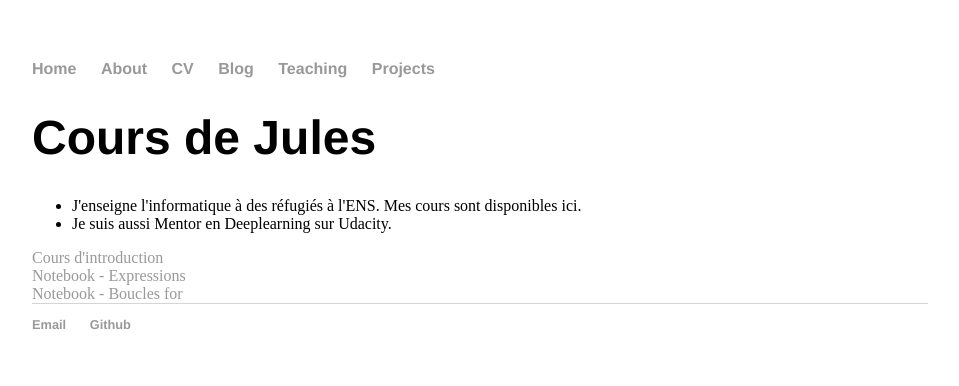
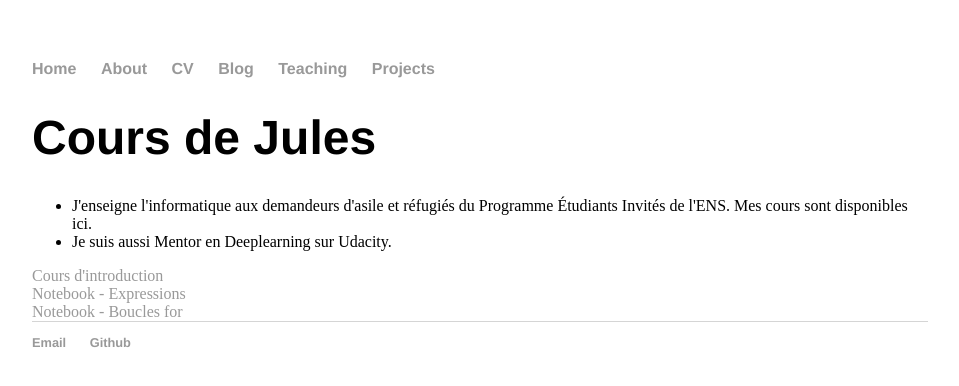
Before and after one commit to Artix18/artix18.github.io, a Jekyll site: the page built from teach/index.html, in a window 1280 px wide. Shown: the top 386 px of the page, without its empty margins (160-1119 px from the left). Built offline with Jekyll 4.4.1, drawn with Linux system fonts in a browser that asks for light colours.

Commit message:
edit page cours

```diff
--- a/teach/index.html
+++ b/teach/index.html
@@ -5,7 +5,7 @@ title: Cours de Jules
 	<h1>{{ page.title }}</h1>
 	<ul class="classes">
 
-    <li><span>J'enseigne l'informatique à des réfugiés à l'ENS. Mes cours sont disponibles ici.</span></li>
+    <li><span>J'enseigne l'informatique aux demandeurs d'asile et réfugiés du Programme Étudiants Invités de l'ENS. Mes cours sont disponibles ici.</span></li>
     <li><span>Je suis aussi Mentor en Deeplearning sur Udacity.</span></li>
 	</ul>
 
```
